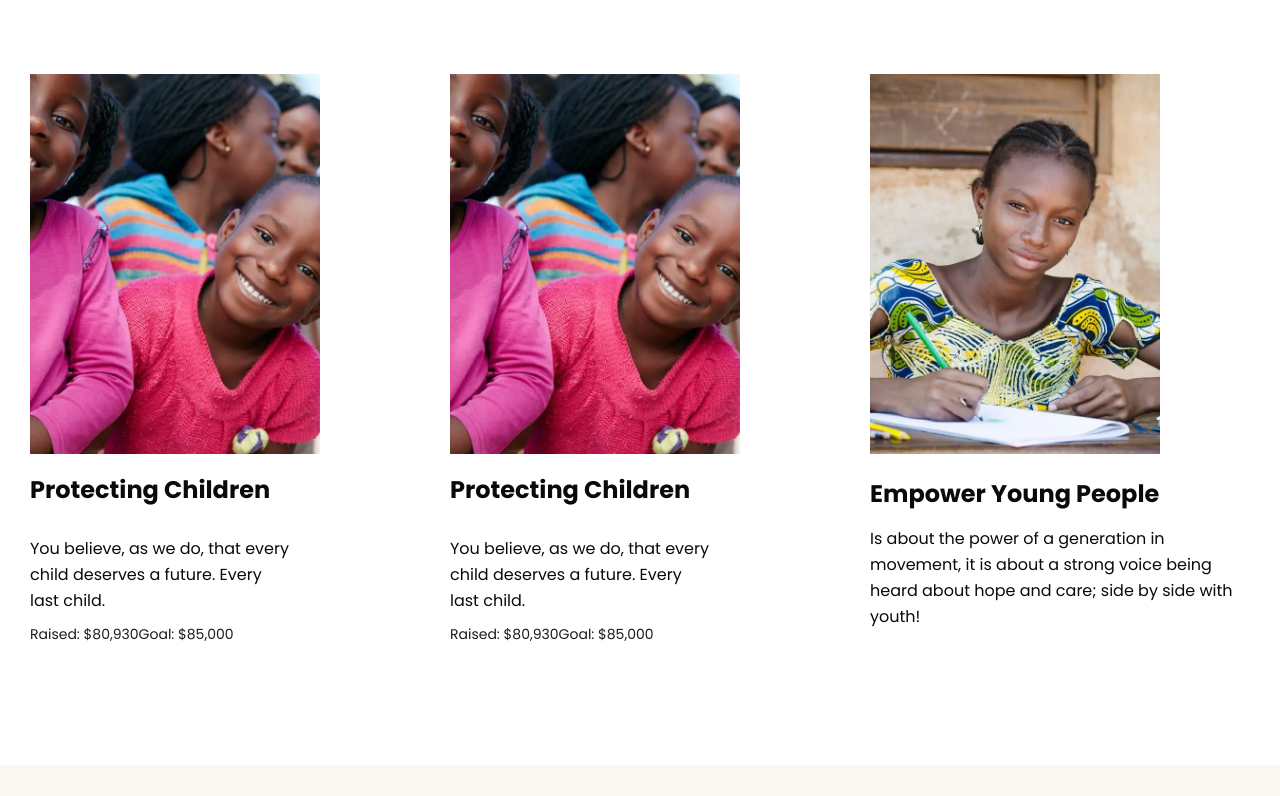
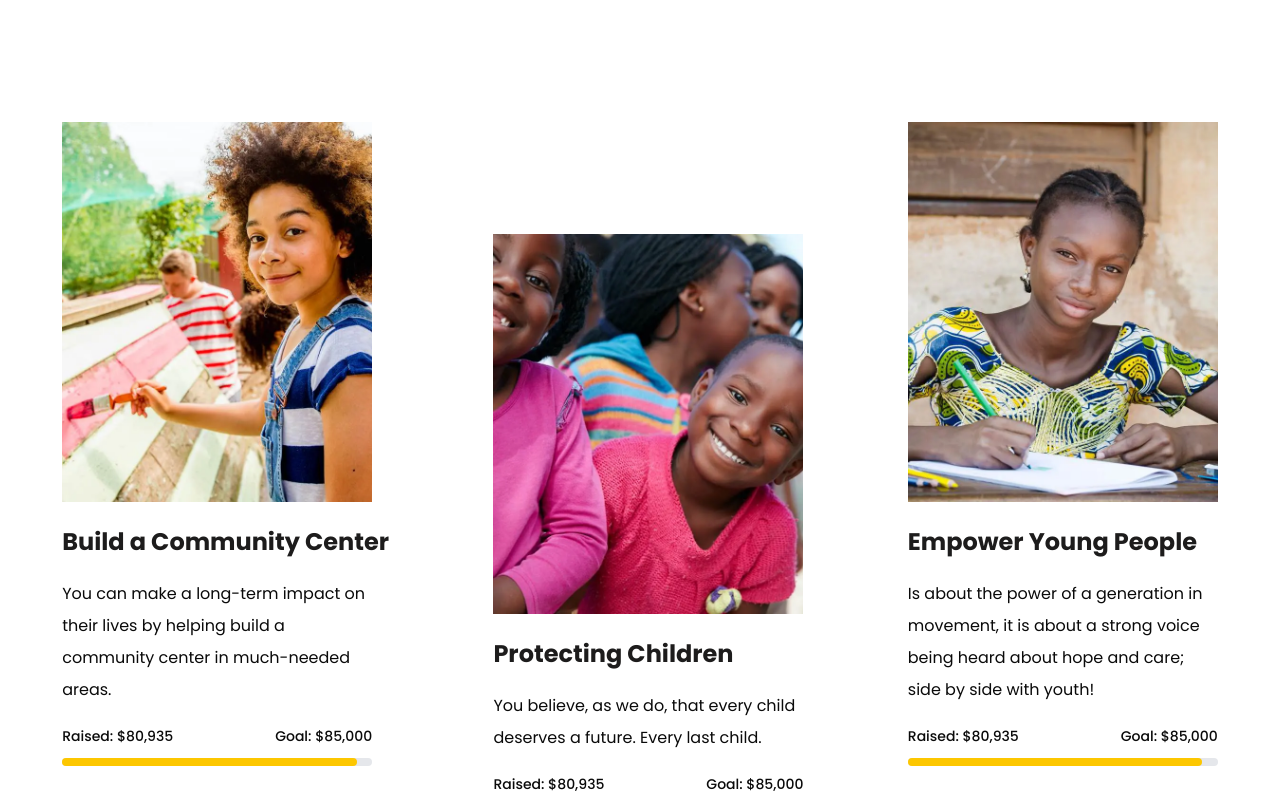
Before and after one commit to Shouryya-Manna/Caridad, a Next.js app: page /get-involved in a window 1280 px wide. Shown: the part 3840-4636 px from the top of the page. Built offline with nearby package versions, Linux system fonts and the light colour scheme.

Commit message:
Protect section fixed

```diff
--- a/src/components/GetInvolved/Protect.tsx
+++ b/src/components/GetInvolved/Protect.tsx
@@ -1,85 +1,39 @@
-import Image from "next/image";
+"use client";
+import { OurCausesData } from "@/data/OurCauses.data";
+import Card from "../Global/Card/Card";
+import { cn } from "@/lib/utils";
+import RaisedAmount from "../Global/RaisedAmount";
+import { ProtectDataFull } from "@/data/Protect.data";
 
 export default function Protect() {
   return (
-    <section className="max-w-8xl mx-auto w-full grid grid-cols-3 px-7.5 py-30 gap-x-10">
-      <div className="flex flex-col items-start justify-center">
-        <div className="relative h-[380px] w-[290px]">
-          <Image
-            src="/About-Us/Ab9.webp"
-            alt=""
-            fill
-            className="object-cover object-center"
-          />
+    <section className="max-w-8xl mx-auto w-full flex items-center justify-around px-7.5 py-30 gap-x-10">
+      {ProtectDataFull.map((card, index) => (
+        <div
+          key={index}
+          className={cn(
+            "flex flex-col items-start",
+            index === 1 && "mt-40"
+          )}
+        >
+          <Card card={card}>
+            <div
+              className={cn(
+                "relative h-[380px] w-[310px]"
+              )}
+            >
+              <Card.Image />
+            </div>
+
+            <Card.Title />
+            <Card.Paragraph className="max-w-[310px] my-5 leading-loose" />
+            <RaisedAmount />
+            <button className="text-base text-tertiary font-bold cursor-pointer hover:bg-black hover:text-white transition-colors duration-300 rounded-4xl h-16.5 w-45 bg-[#FEC415]">
+              Sponsor
+            </button>
+          </Card>
         </div>
-
-        <h3 className="my-5 text-2xl font-bold">
-          Protecting Children
-        </h3>
-
-        <p className="text-base my-2.5 max-w-[260px] leading-relaxed">
-          You believe, as we do, that every child
-          deserves a future. Every last child.
-        </p>
-        <div className="flex justify-between">
-          <span className="text-tertiary text-[14px]">
-            Raised: $80,930
-          </span>
-          <span className="text-tertiary text-[14px]">
-            Goal: $85,000
-          </span>
-        </div>
-      </div>
-
-      <div className="flex flex-col items-start justify-center">
-        <div className="relative h-[380px] w-[290px]">
-          <Image
-            src="/About-Us/Ab9.webp"
-            alt=""
-            fill
-            className="object-cover object-center"
-          />
-        </div>
-
-        <h3 className="my-5 text-2xl font-bold">
-          Protecting Children
-        </h3>
-
-        <p className="text-base my-2.5 max-w-[260px] leading-relaxed">
-          You believe, as we do, that every child
-          deserves a future. Every last child.
-        </p>
-        <div className="flex justify-between">
-          <span className="text-tertiary text-[14px]">
-            Raised: $80,930
-          </span>
-          <span className="text-tertiary text-[14px]">
-            Goal: $85,000
-          </span>
-        </div>
-      </div>
-
-      <div className="flex flex-col items-start">
-        <div className="relative h-[380px] w-[290px]">
-          <Image
-            src="/About-Us/Ab10.webp"
-            alt=""
-            fill
-            className="object-cover object-top"
-          />
-        </div>
-
-        <h3 className="mt-6 text-2xl font-bold">
-          Empower Young People
-        </h3>
-
-        <p className="text-base mt-4 max-w-lg leading-relaxed">
-          Is about the power of a generation in
-          movement, it is about a strong voice
-          being heard about hope and care; side by
-          side with youth!
-        </p>
-      </div>
+      ))}
     </section>
   );
 }
--- /dev/null
+++ b/src/data/Protect.data.ts
@@ -0,0 +1,26 @@
+export const ProtectDataFull = [
+  {
+    image: "/Get-Involved/GI05.webp",
+    title: "Build a Community Center",
+    paragraph:
+      "You can make a long-term impact on their lives by helping build a community center in much-needed areas.",
+    raised: "$80,930",
+    goal: "$85,000",
+  },
+  {
+    image: "/About-Us/Ab9.webp",
+    title: "Protecting Children",
+    paragraph:
+      "You believe, as we do, that every child deserves a future. Every last child.",
+    raised: "$80,930",
+    goal: "$85,000",
+  },
+  {
+    image: "/About-Us/Ab10.webp",
+    title: "Empower Young People",
+    paragraph:
+      "Is about the power of a generation in movement, it is about a strong voice being heard about hope and care; side by side with youth!",
+    raised: "$151,416",
+    goal: "$92,000",
+  },
+];
```
